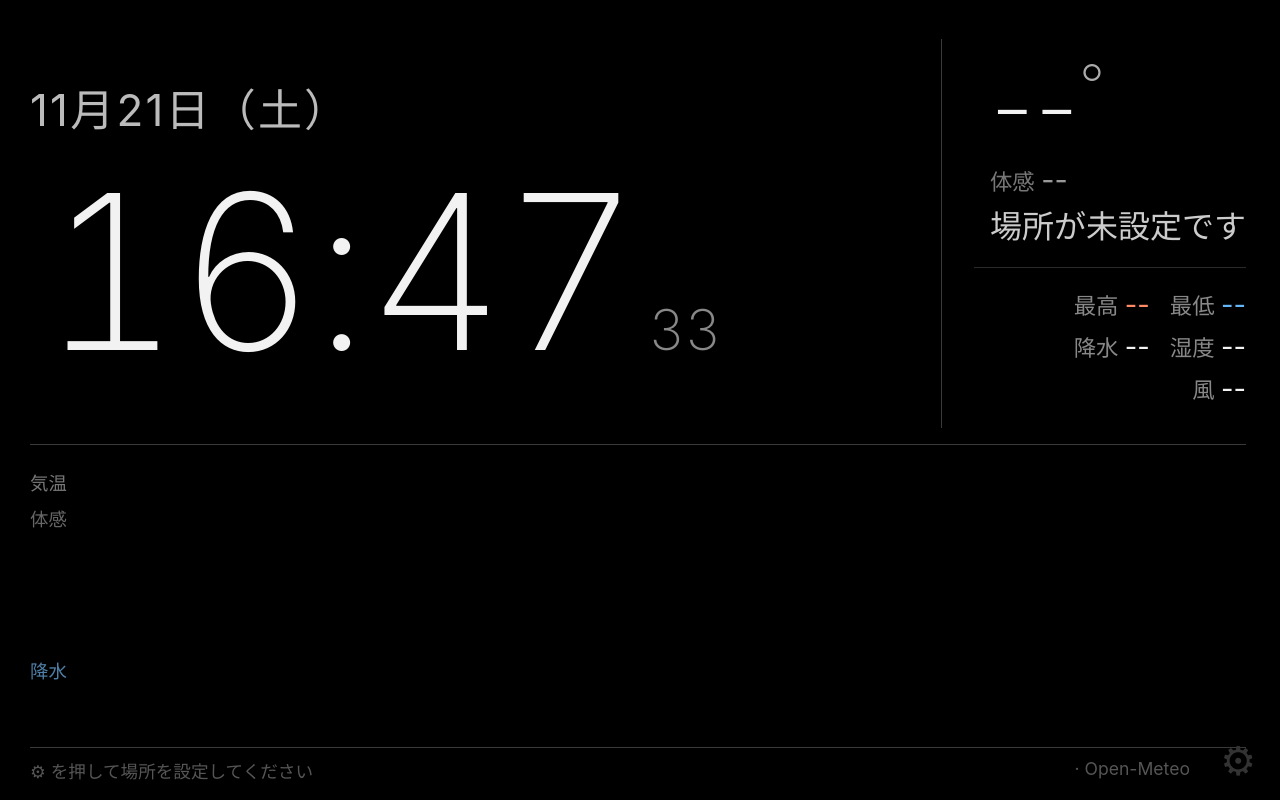
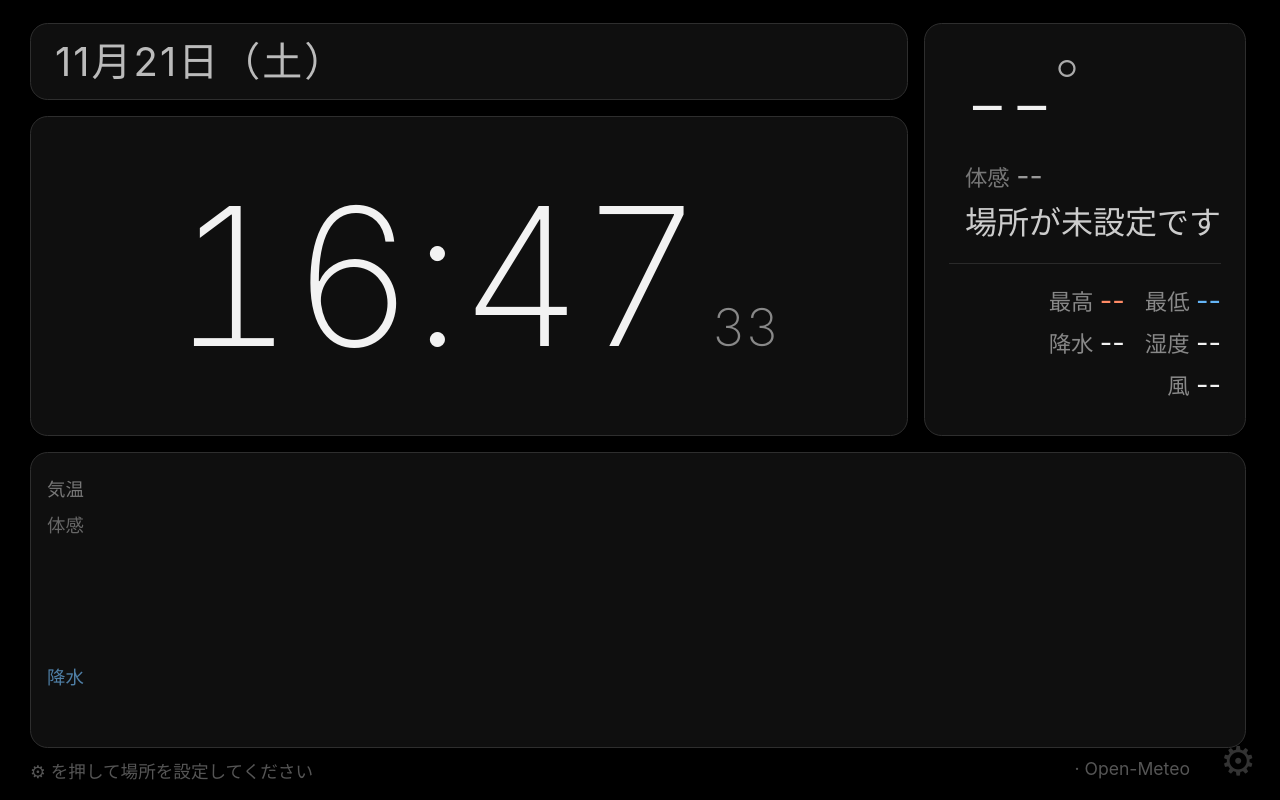
Before and after one commit to asaka6/hang, a website: page docs/clock/index.html in a window 1280 px wide. Drawn offline with Linux system fonts and the light colour scheme.

Commit message:
Desk clock: separate cards for date, time, current weather and hourly
Co-Authored-By: Claude Opus 5.5 <noreply@anthropic.com>
Claude-Session: https://claude.ai/code/session_01M2ejQPGDifMfbJWsMEDf3c

```diff
--- a/docs/clock/clock.css
+++ b/docs/clock/clock.css
@@ -22,20 +22,45 @@ html, body {
   -webkit-transition: opacity 2s, -webkit-transform 1s; transition: opacity 2s, transform 1s;
 }
 
-/* ---- 上段：時計と今の天気 ---- */
+/* ---- セクション（日付・時刻・今の天気・1 時間ごと）はそれぞれ囲みにする ---- */
+.card {
+  background: #0f0f0f;
+  border: 1px solid #2e2e2e;
+  border-radius: 2.2vmin;
+}
+
+/* ---- 上段：日付・時刻と今の天気 ---- */
 #top {
   -webkit-flex: 1 1 auto; flex: 1 1 auto;
   display: -webkit-flex; display: flex;
+  -webkit-align-items: stretch; align-items: stretch;
+  min-height: 0;
+  margin-bottom: 2vmin;
+}
+#clock {
+  -webkit-flex: 1 1 auto; flex: 1 1 auto;
+  display: -webkit-flex; display: flex;
+  -webkit-flex-direction: column; flex-direction: column;
+  min-width: 0;
+  line-height: 1;
+}
+#date {
+  -webkit-flex: 0 0 auto; flex: 0 0 auto;
+  font-size: 5vmin; color: #bbb; letter-spacing: 0.05em;
+  padding: 2.2vmin 3vmin;
+  margin-bottom: 2vmin;
+}
+#time {
+  -webkit-flex: 1 1 auto; flex: 1 1 auto;
+  display: -webkit-flex; display: flex;
   -webkit-align-items: center; align-items: center;
-  -webkit-justify-content: space-between; justify-content: space-between;
+  -webkit-justify-content: center; justify-content: center;
   min-height: 0;
 }
-#clock { line-height: 1; min-width: 0; }
-#date { font-size: 5.5vmin; color: #bbb; margin-bottom: 4vmin; letter-spacing: 0.05em; }
-#time { white-space: nowrap; font-weight: 200; }
-#hm { font-size: 24vmin; letter-spacing: -0.02em; font-variant-numeric: tabular-nums; }
-#sec { font-size: 7vmin; color: #888; margin-left: 1.5vmin; font-variant-numeric: tabular-nums; }
-#ampm { font-size: 5.5vmin; color: #aaa; margin-right: 1.5vmin; }
+#time-in { white-space: nowrap; font-weight: 200; }
+#hm { font-size: 21vmin; letter-spacing: -0.02em; font-variant-numeric: tabular-nums; }
+#sec { font-size: 6.5vmin; color: #888; margin-left: 1.5vmin; font-variant-numeric: tabular-nums; }
+#ampm { font-size: 5vmin; color: #aaa; margin-right: 1.5vmin; }
 
 #now {
   display: -webkit-flex; display: flex;
@@ -51,18 +76,14 @@ html, body {
 #now-feel { font-size: 3.6vmin; margin-top: 0.6vmin; white-space: nowrap; color: #999; }
 #now-feel .k { font-size: 2.8vmin; color: #777; margin-right: 0.8vmin; }
 #now-label { font-size: 4vmin; color: #ccc; margin-top: 0.5vmin; white-space: nowrap; }
-/* 区切り：時計と今の天気の間に縦線 */
 #now-wrap {
   text-align: right;
   -webkit-flex: 0 0 auto; flex: 0 0 auto;
-  margin-left: 3vmin;
-  padding-left: 4vmin;
-  border-left: 1px solid #3a3a3a;
-  -webkit-align-self: stretch; align-self: stretch;
+  margin-left: 2vmin;
+  padding: 2vmin 3vmin;
   display: -webkit-flex; display: flex;
   -webkit-flex-direction: column; flex-direction: column;
   -webkit-justify-content: center; justify-content: center;
-  margin-top: 2vmin; margin-bottom: 2vmin;
 }
 #now-sub { font-size: 3.4vmin; margin-top: 2.5vmin; padding-top: 2vmin; border-top: 1px solid #2a2a2a; line-height: 1.55; }
 #now-sub .k { color: #888; font-size: 2.8vmin; margin: 0 0.8vmin 0 2.5vmin; }
@@ -73,10 +94,8 @@ html, body {
 #hourly {
   position: relative;
   -webkit-flex: 0 0 auto; flex: 0 0 auto;
-  border-top: 1px solid #3a3a3a;
-  border-bottom: 1px solid #3a3a3a;
-  padding: 2.5vmin 0 1.5vmin;
-  height: 38vmin;
+  padding: 2.2vmin 2vmin 1.2vmin;
+  height: 37vmin;
   display: -webkit-flex; display: flex;
 }
 #legend {
@@ -128,7 +147,7 @@ html, body {
 
 /* 横長の iPad（Air / Pro / mini など）は時計を大きく */
 @media (orientation: landscape) and (min-aspect-ratio: 7/5) {
-  #hm { font-size: 27vmin; }
+  #hm { font-size: 24vmin; }
 }
 
 /* ---- 夜：暗く ---- */
@@ -137,16 +156,15 @@ body.night #hm { color: #ffcc80; }
 
 /* ---- 縦向き ---- */
 @media (orientation: portrait) {
-  #top {
-    -webkit-flex-direction: column; flex-direction: column;
-    -webkit-justify-content: space-around; justify-content: space-around;
-  }
-  #clock { text-align: center; }
-  #hm { font-size: 30vmin; }
+  #top { -webkit-flex-direction: column; flex-direction: column; }
+  #clock { text-align: center; margin-bottom: 2vmin; }
+  #hm { font-size: 26vmin; }
+  #time { padding: 2vmin 0; }
   #now { max-width: 100%; -webkit-justify-content: center; justify-content: center; }
-  #now-wrap { text-align: center; margin: 0; padding: 3vmin 0 0; border-left: 0; border-top: 1px solid #3a3a3a; -webkit-align-self: auto; align-self: auto; }
-  #now-icon { font-size: 15vmin; }
-  #now-temp { font-size: 16vmin; }
+  #now-wrap { text-align: center; margin: 0; }
+  #now-icon { font-size: 12vmin; }
+  #now-temp { font-size: 13vmin; }
+  #now-sub { margin-top: 1.5vmin; padding-top: 1.5vmin; }
 }
 
 /* ---- 設定 ---- */
--- a/docs/clock/index.html
+++ b/docs/clock/index.html
@@ -17,10 +17,10 @@
 <div id="stage">
   <div id="top">
     <div id="clock">
-      <div id="date"></div>
-      <div id="time"><span id="ampm"></span><span id="hm">--:--</span><span id="sec"></span></div>
+      <div id="date" class="card"></div>
+      <div id="time" class="card"><div id="time-in"><span id="ampm"></span><span id="hm">--:--</span><span id="sec"></span></div></div>
     </div>
-    <div id="now-wrap">
+    <div id="now-wrap" class="card">
       <div id="now">
         <div id="now-icon"></div>
         <div id="now-main">
@@ -36,7 +36,7 @@
       </div>
     </div>
   </div>
-  <div id="hourly">
+  <div id="hourly" class="card">
     <div id="legend"><div class="temp">気温</div><div class="feel">体感</div><div class="gap"></div><div class="icon"></div><div class="pop">降水</div><div class="hour"></div></div>
     <div id="hwrap"><svg id="graph" preserveAspectRatio="none"></svg><div id="hours"></div></div>
   </div>
--- a/docs/clock/sw.js
+++ b/docs/clock/sw.js
@@ -1,5 +1,5 @@
 // 置き時計をオフラインでも開けるようにするサービスワーカー（天気の通信はキャッシュしない）
-var CACHE = 'okidokei-v6';
+var CACHE = 'okidokei-v7';
 var FILES = ['./', 'index.html', 'clock.css', 'clock-logic.js', 'clock.js', 'manifest.webmanifest', 'icon-180.png', 'icon-192.png', 'icon-512.png'];
 
 self.addEventListener('install', function (e) {
```
